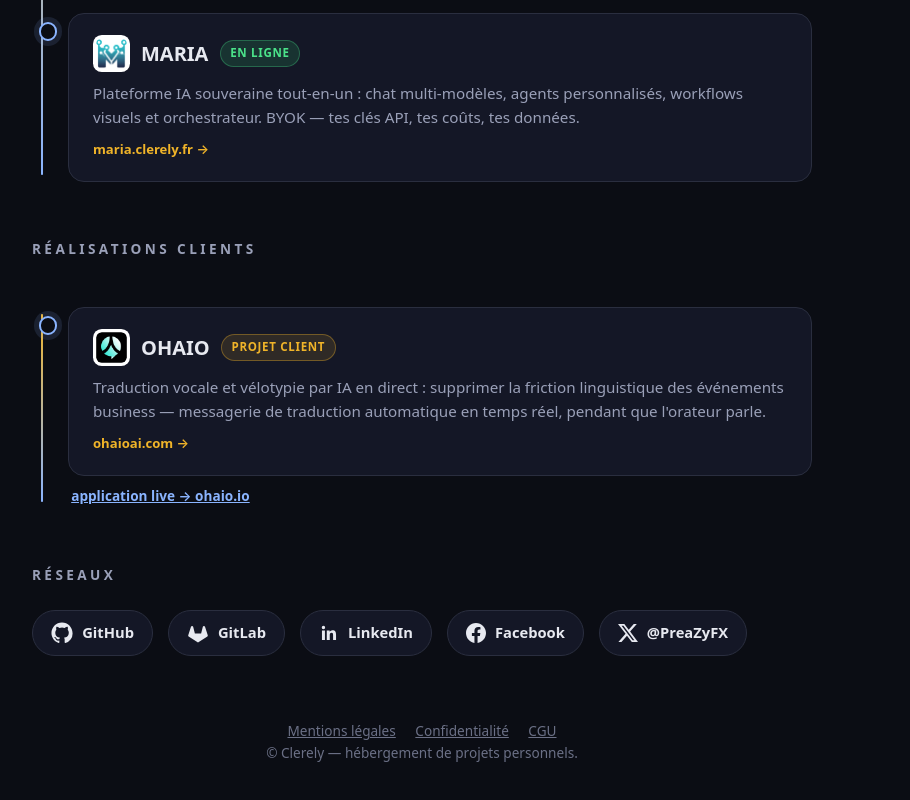
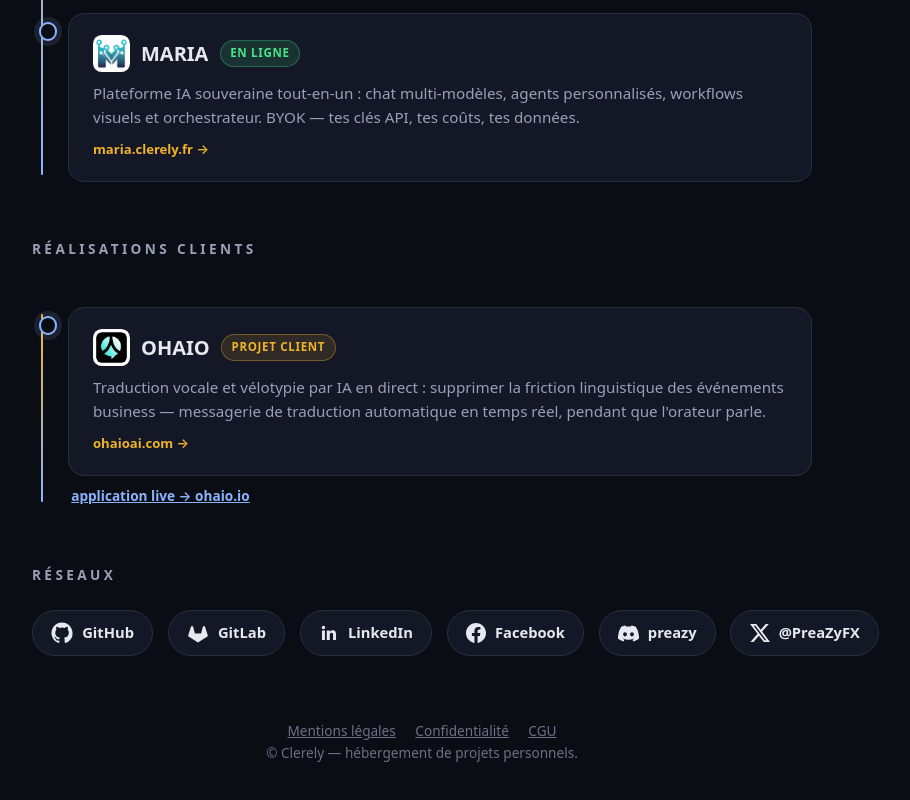
Before and after one commit to byPreaZy/blindallmusic, a plain HTML site: page rootverify/index.html in a window 1280 px wide. Shown: the part 856-1656 px from the top of the page, without its empty margins (218-1128 px from the left). Drawn offline with Linux system fonts and the light colour scheme.

Commit message:
feat(root): add Discord profile to socials

```diff
--- a/rootverify/index.html
+++ b/rootverify/index.html
@@ -258,6 +258,10 @@
           <svg viewBox="0 0 24 24" width="20" height="20" fill="currentColor" aria-hidden="true"><path d="M24 12.07C24 5.4 18.63 0 12 0S0 5.4 0 12.07C0 18.1 4.39 23.09 10.13 24v-8.44H7.08v-3.49h3.04V9.41c0-3.02 1.8-4.7 4.54-4.7 1.31 0 2.68.24 2.68.24v2.97h-1.51c-1.49 0-1.96.93-1.96 1.89v2.26h3.33l-.53 3.49h-2.8V24C19.61 23.09 24 18.1 24 12.07Z"/></svg>
           <span>Facebook</span>
         </a>
+        <a href="https://discord.com/users/209492927162875905" target="_blank" rel="noopener noreferrer" aria-label="Discord">
+          <svg viewBox="0 0 24 24" width="21" height="21" fill="currentColor" aria-hidden="true"><path d="M20.32 4.37a19.8 19.8 0 0 0-4.93-1.51 13.8 13.8 0 0 0-.64 1.28 18.3 18.3 0 0 0-5.5 0 13.8 13.8 0 0 0-.64-1.28c-1.71.29-3.37.8-4.93 1.51A20.3 20.3 0 0 0 .1 18.06a19.9 19.9 0 0 0 6.07 3.03c.49-.66.93-1.36 1.3-2.09a12.9 12.9 0 0 1-2.05-.98c.17-.12.34-.25.5-.38a14.2 14.2 0 0 0 12.16 0c.16.13.33.26.5.38-.65.39-1.34.72-2.05.98.37.73.81 1.43 1.3 2.09a19.9 19.9 0 0 0 6.07-3.03 20.3 20.3 0 0 0-3.58-13.69ZM8.02 15.33c-1.18 0-2.16-1.08-2.16-2.42s.95-2.42 2.16-2.42c1.21 0 2.18 1.09 2.16 2.42 0 1.34-.95 2.42-2.16 2.42Zm7.96 0c-1.18 0-2.16-1.08-2.16-2.42s.95-2.42 2.16-2.42c1.21 0 2.18 1.09 2.16 2.42 0 1.34-.95 2.42-2.16 2.42Z"/></svg>
+          <span>preazy</span>
+        </a>
         <a href="https://twitter.com/PreaZyFX" target="_blank" rel="noopener noreferrer" aria-label="X (Twitter)">
           <svg viewBox="0 0 24 24" width="20" height="20" fill="currentColor" aria-hidden="true"><path d="M18.9 1.15h3.68l-8.04 9.19L24 22.85h-7.41l-5.8-7.58-6.64 7.58H.47l8.6-9.83L0 1.15h7.59l5.24 6.93 6.07-6.93Zm-1.29 19.5h2.04L6.49 3.24H4.3l13.31 17.41Z"/></svg>
           <span>@PreaZyFX</span>
```
